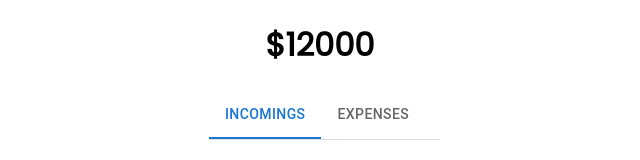
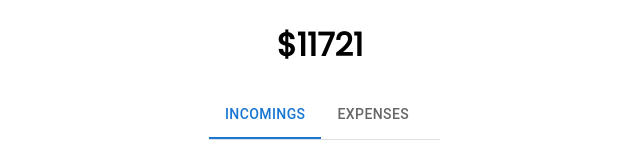
Before and after one commit to SerhatPolat/fintech-web-app, a React (Create React App) app: page / in a window 1280 px wide. Shown: the top 160 px of the page, without its empty margins (320-960 px from the left). Built offline with nearby package versions, Linux system fonts and the light colour scheme.

Commit message:
balance feature update & warning fix
* a real balance feature added instead of fake balance value
* material ui typography problem is solved

```diff
--- a/src/App.js
+++ b/src/App.js
@@ -1,10 +1,11 @@
 import "./styles/App.css";
 import BasicTabs from "./components/tabs";
+import Balance from "./components/balance";
 
 function App() {
   return (
     <div className="App">
-      <h1 className="balance">$12000</h1>
+      <Balance></Balance>
       <BasicTabs></BasicTabs>
     </div>
   );
--- /dev/null
+++ b/src/components/balance.js
@@ -0,0 +1,22 @@
+import React from "react";
+import incomingData from "./incoming/incomingData";
+import expenseData from "./expense/expenseData";
+
+export default function Balance() {
+  const { incomings } = incomingData;
+  const { expenses } = expenseData;
+
+  const totalIncoming = incomings.reduce(
+    (total, currentValue) => (total = total + currentValue.amount),
+    0
+  );
+
+  const totalExpense = expenses.reduce(
+    (total, currentValue) => (total = total + currentValue.amount),
+    0
+  );
+
+  const balance = totalIncoming - totalExpense;
+
+  return <h1>${balance}</h1>;
+}
--- a/src/components/tabs.js
+++ b/src/components/tabs.js
@@ -22,7 +22,7 @@ function TabPanel(props) {
     >
       {value === index && (
         <Box sx={{ p: 3 }}>
-          <Typography>{children}</Typography>
+          <Typography component={"span"}>{children}</Typography>
         </Box>
       )}
     </div>
--- a/src/styles/App.scss
+++ b/src/styles/App.scss
@@ -1,9 +1,3 @@
-@import url("https://fonts.googleapis.com/css2?family=Inter:wght@600&family=Poppins&display=swap");
-
-* {
-  font-family: "Poppins", sans-serif;
-}
-
 .App {
   width: 350px;
   margin: auto;
```
